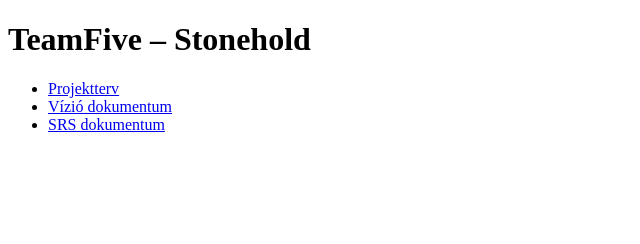
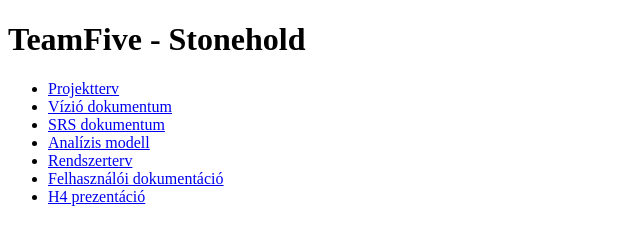
Before and after one commit to LorinczL552/szofttech-teamfive, a plain HTML site: page index.html in a window 1280 px wide. Shown: the whole page, without its empty margins (0-640 px from the left). Drawn offline with Linux system fonts and the light colour scheme.

Commit message:
fooldal frissitese

```diff
--- a/index.html
+++ b/index.html
@@ -2,16 +2,20 @@
 <html lang="hu">
 <head>
 <meta charset="UTF-8">
-<title>TeamFive – Stonehold</title>
+<title>TeamFive - Stonehold</title>
 </head>
 <body>
 
-<h1>TeamFive – Stonehold</h1>
+<h1>TeamFive - Stonehold</h1>
 
 <ul>
 	<li><a href="Projektterv_TeamFive.html">Projektterv</a></li>
 	<li><a href="vizio_dokumentum.html">Vízió dokumentum</a></li>
 	<li><a href="srs_dokumentum.html">SRS dokumentum</a></li>
+	<li><a href="TeamFive_ANAL10.html">Analízis modell</a></li>
+	<li><a href="TeamFive_RTERV10.html">Rendszerterv</a></li>
+	<li><a href="felhasznaloi_dokumentacio.html">Felhasználói dokumentáció</a></li>
+	<li><a href="Stonehold_H4_prezentacio_uj.pptx">H4 prezentáció</a></li>
 </ul>
 
 </body>
```
